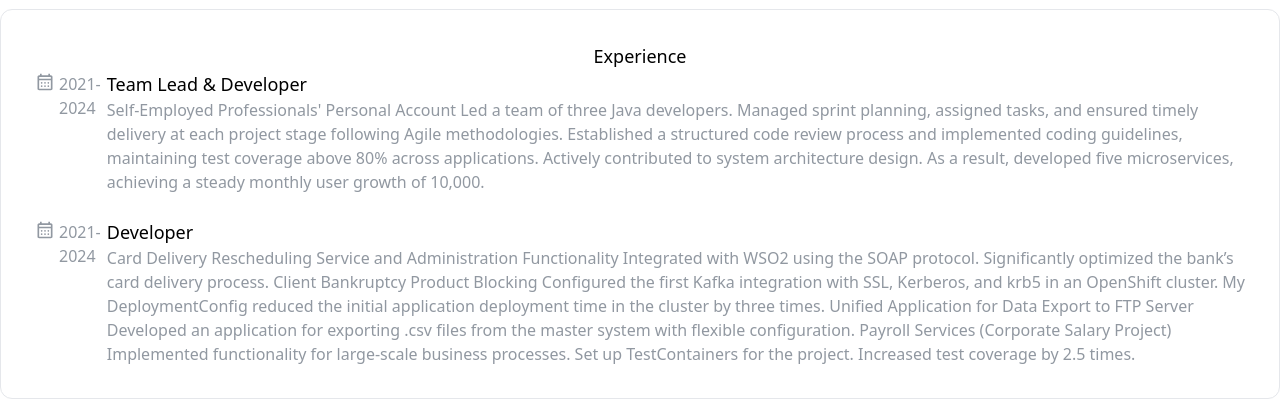
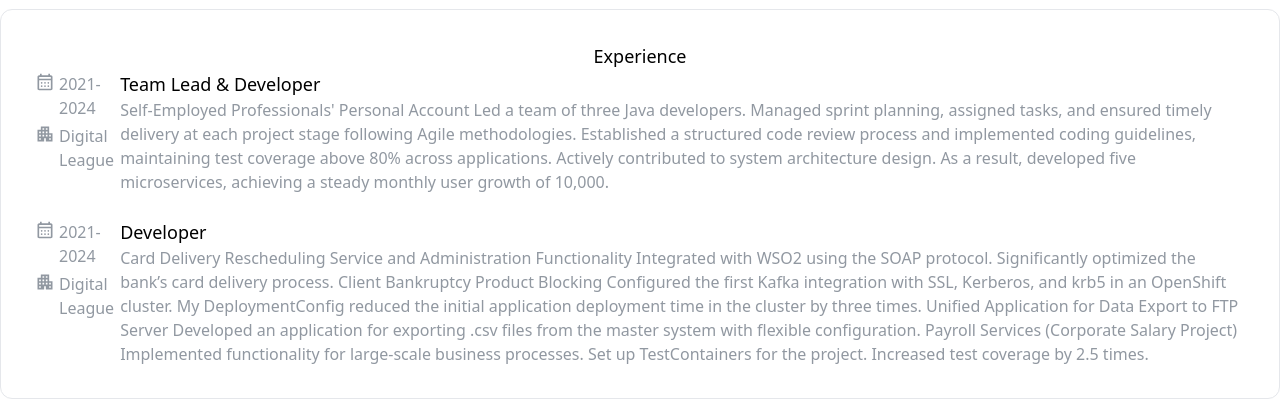
Before and after one commit to Guzime/tolmach-blog-ui, a Next.js app: page /about in a window 1280 px wide. Shown: the part 427-826 px from the top of the page. Built offline with nearby package versions, Linux system fonts and the light colour scheme.

Commit message:
add company label for experience blocks

```diff
--- a/app/components/experience.tsx
+++ b/app/components/experience.tsx
@@ -4,13 +4,23 @@ const ExperienceMe: React.FC = () => {
       <div className="bg-white p-8 rounded-xl  border border-customBorder flex flex-col items-center w-[800]">
         <h1 className="text-lg font-sans text-black">Experience</h1>
         <div className="flex justify-center gap-6">
+          <div>
             <div className="flex gap-1 flex-row p-0.5">
               <img
                 src="calendar.svg"
                 alt="icon"
                 className="w-5 h-5 object-contain"
               />
-            <p className="font-sans text-[#9198A1] w-[110]">2021-2024</p>
+              <p className="font-sans text-[#9198A1] w-[130]">2021-2024</p>
+            </div>
+            <div className="flex gap-1 flex-row p-0.5">
+              <img
+                src="work.svg"
+                alt="icon"
+                className="w-5 h-5 object-contain"
+              />
+              <p className="font-sans text-[#9198A1] w-[110]">Digital League</p>
+            </div>
           </div>
           <div>
             <h1 className="text-lg font-sans text-black">
@@ -29,13 +39,23 @@ const ExperienceMe: React.FC = () => {
           </div>
         </div>
         <div className="flex justify-center gap-6 mt-6">
+            <div>
           <div className="flex gap-1 flex-row p-0.5">
             <img
               src="calendar.svg"
               alt="icon"
               className="w-5 h-5 object-contain"
             />
-            <p className="font-sans text-[#9198A1] w-[110]">2021-2024</p>
+            <p className="font-sans text-[#9198A1] w-[130]">2021-2024</p>
+          </div>
+          <div className="flex gap-1 flex-row p-0.5">
+              <img
+                src="work.svg"
+                alt="icon"
+                className="w-5 h-5 object-contain"
+              />
+              <p className="font-sans text-[#9198A1] w-[110]">Digital League</p>
+            </div>
             </div>
           <div>
             <h1 className="text-lg font-sans text-black">Developer</h1>
```
Lines whose indentation alone changed are shown as unchanged.
